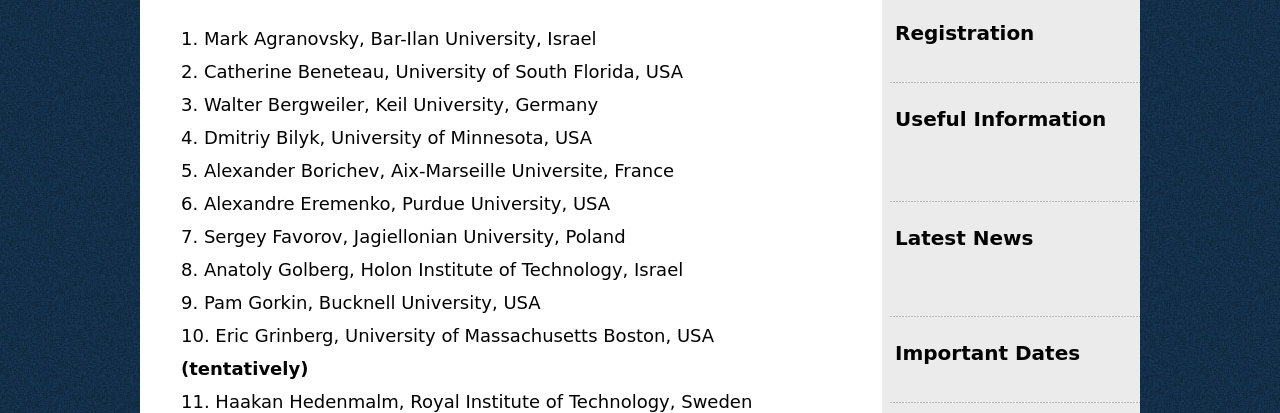
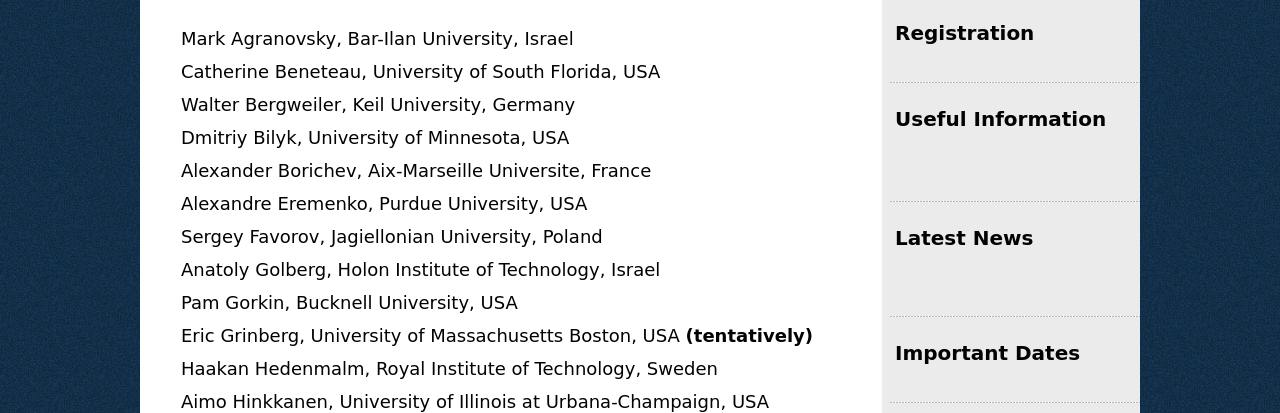
Before and after one commit to zivst/International-Conference, a plain HTML site: page International Conference/Participants.html in a window 1280 px wide. Shown: the part 365-778 px from the top of the page. Drawn offline with Linux system fonts and the light colour scheme.

Commit message:
Add files via upload

```diff
--- a/International Conference/Participants.html
+++ b/International Conference/Participants.html
@@ -209,5 +209,8 @@
 			</div>
 		</div>
 	</body>
-	<script> setIndexOfTableCells(); tableToText(); </script>
+	<script>
+		//setIndexOfTableCells();
+		tableToText();
+	</script>
 </html>
--- a/International Conference/css/style.css
+++ b/International Conference/css/style.css
@@ -1,7 +1,7 @@
 /* CSS Document */
 
 body {
-	font-family:Cursive;
+	font-family:Cursive, Comic Sans MS, Comic Sans;
 	margin:0px;
 	padding:0px;
 	font-size:12px;
```
Also changed, not shown: 1 other file.
